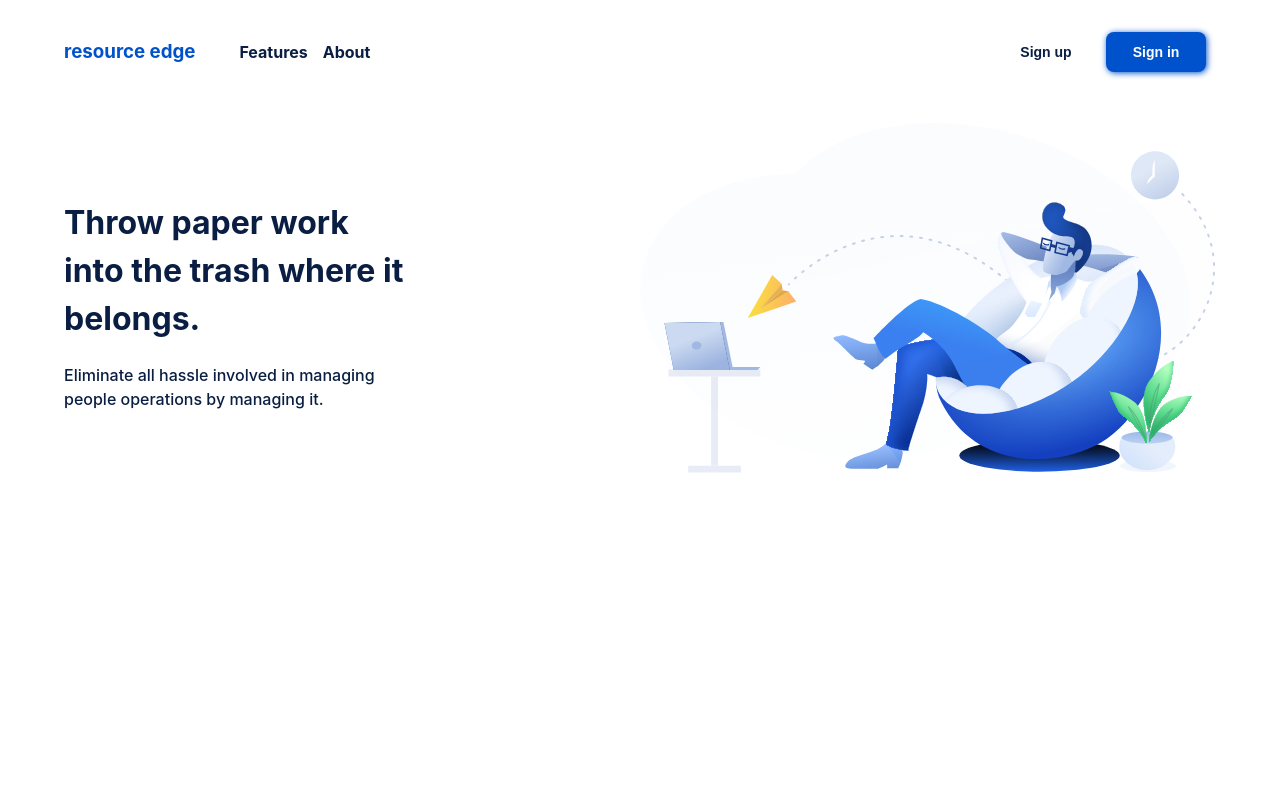
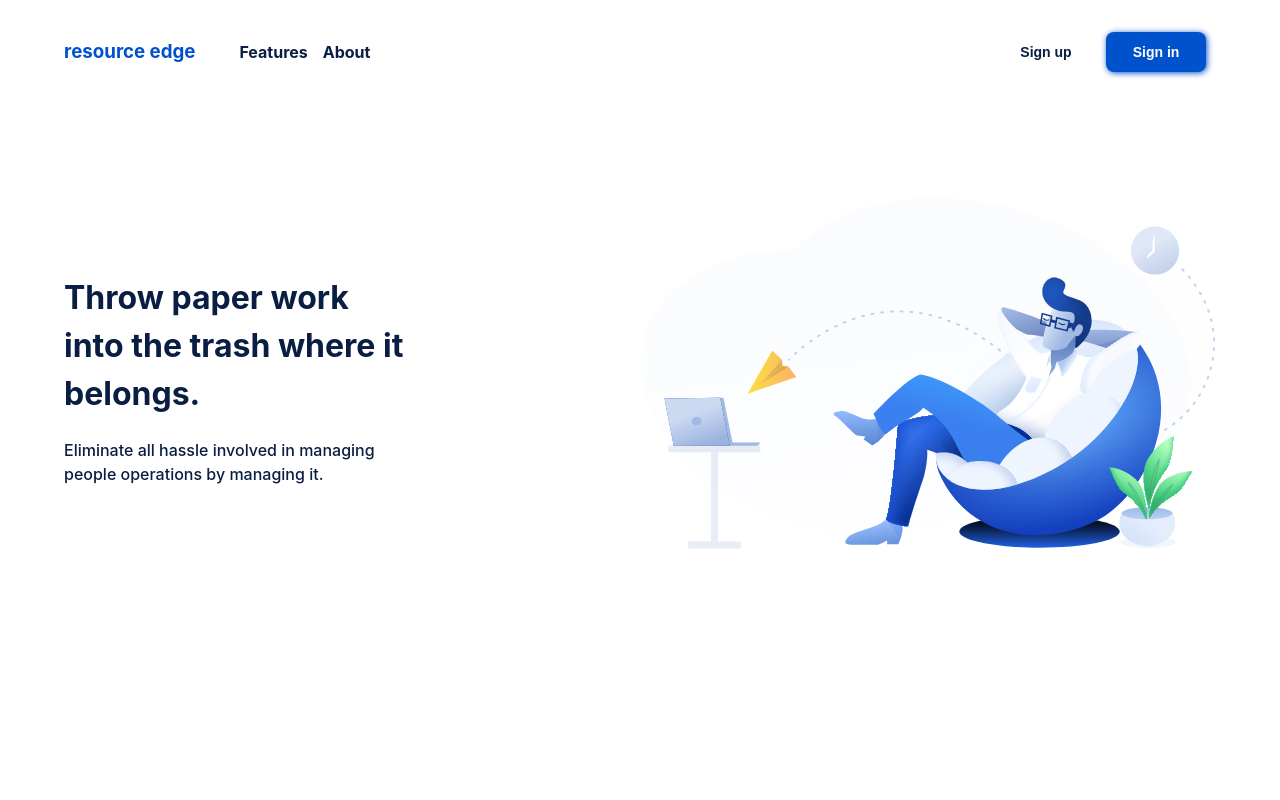
Before and after one commit to daluclemas/standardization-test-learnable, a React (Create React App) app: page / in a window 1280 px wide. Shown: the top 800 px of the page. Built offline with nearby package versions, Linux system fonts and the light colour scheme.

Commit message:
fixed artwork margin

```diff
--- a/src/components/artWorkComponent/ArtworkComponent.css
+++ b/src/components/artWorkComponent/ArtworkComponent.css
@@ -93,6 +93,7 @@
 
         flex-direction: row;
         align-items:center;
+        margin-top: 15%;
 
     }
 
@@ -128,3 +129,9 @@
 
 
 }
+
+@media(min-width: 1200px){
+    .artworkContainer{
+        margin-top: 10%;
+    }
+}
```
